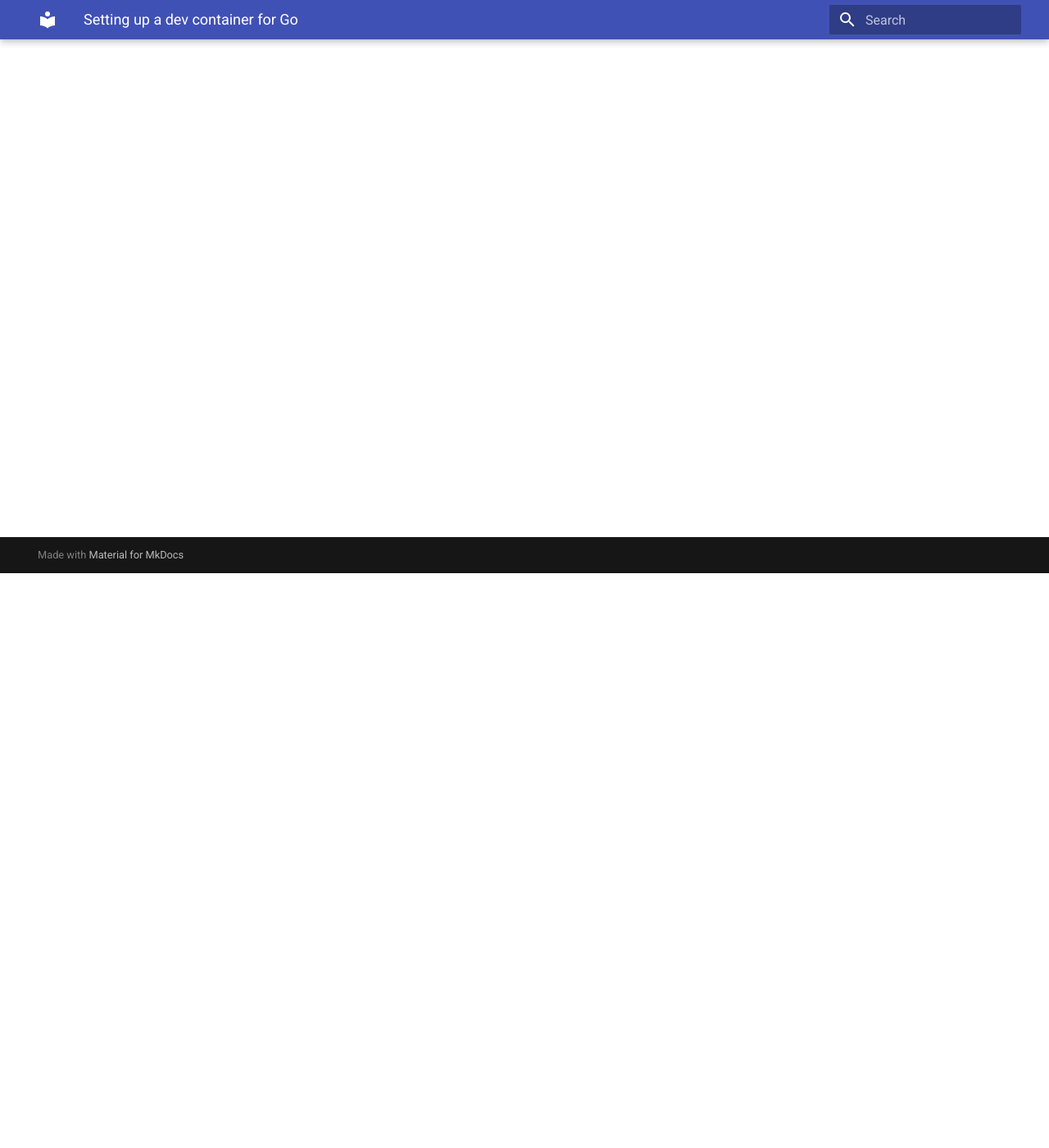
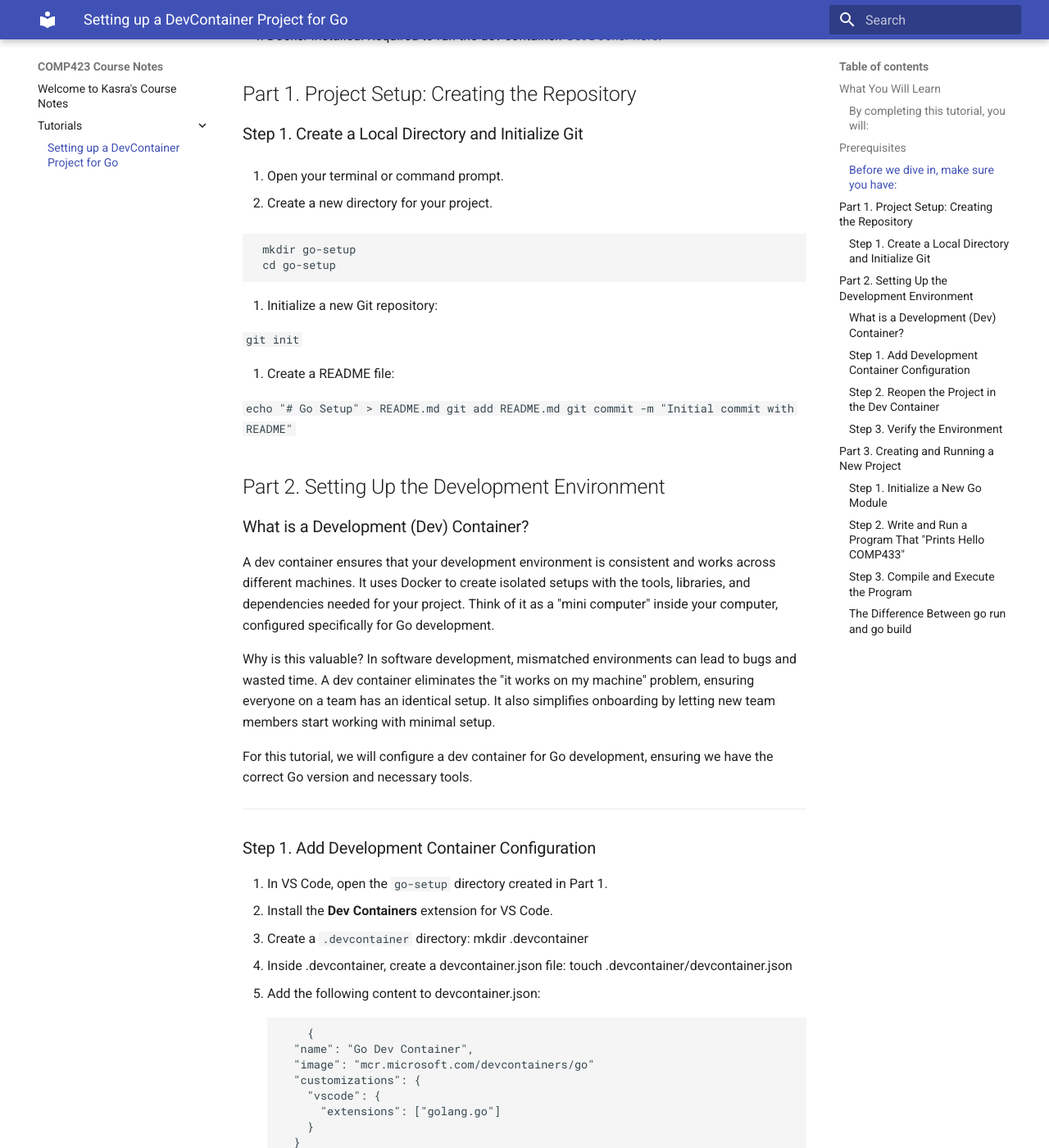
Before and after one commit to Kasra84/comp423-course-notes, an MkDocs documentation site: the page built from docs/tutorials/go-setup.md, in a window 1280 px wide and 1400 px high, scrolled down 701 px. Shown: the whole window at 82% size. Built offline with MkDocs 1.6.1 and Material for MkDocs 9.7.7, drawn with Linux system fonts in a browser that asks for light colours; some of the changed text lies outside the part shown.

Commit message:
Go Setup

````diff
--- a/docs/tutorials/go-setup.md
+++ b/docs/tutorials/go-setup.md
@@ -1,4 +1,130 @@
-# Setting up a dev container for Go
+# Setting up a DevContainer Project for Go
 
 * Primary author: [Kasra Zamani](https://github.com/Kasra84)
 * Reviewer: [Ethan Bonsall](https://github.com/ethanbonsall)
+## What You Will Learn
+### By completing this tutorial, you will:
+
+1. Set up a basic Go Development Container in VS Code to streamline development.
+2. Create a basic Go program
+3. Gain insight into the tools and practices used in open-source and professional software projects.
+
+## Prerequisites
+### Before we dive in, make sure you have:
+
+1. A GitHub account: If you don’t have one yet, sign up at [GitHub](https://github.com/).
+2. Git installed: [Install Git](https://git-scm.com/book/en/v2/Getting-Started-Installing-Git) if you don’t already have it.
+3. Visual Studio Code (VS Code): Download and install it from [here](https://code.visualstudio.com/).
+4. Docker installed: Required to run the dev container. [Get Docker here](https://www.docker.com/products/docker-desktop/).
+
+## Part 1. Project Setup: Creating the Repository
+### Step 1. Create a Local Directory and Initialize Git
+ 1. Open your terminal or command prompt.
+
+ 2. Create a new directory for your project.
+
+
+```
+ mkdir go-setup
+ cd go-setup
+
+```
+
+ 3. Initialize a new Git repository:
+
+`git init`
+
+ 4. Create a README file:
+
+
+`echo "# Go Setup" > README.md
+git add README.md
+git commit -m "Initial commit with README"`
+
+
+## Part 2. Setting Up the Development Environment
+
+### What is a Development (Dev) Container?
+A dev container ensures that your development environment is consistent and works across different machines. It uses Docker to create isolated setups with the tools, libraries, and dependencies needed for your project. Think of it as a "mini computer" inside your computer, configured specifically for Go development.
+
+Why is this valuable? In software development, mismatched environments can lead to bugs and wasted time. A dev container eliminates the "it works on my machine" problem, ensuring everyone on a team has an identical setup. It also simplifies onboarding by letting new team members start working with minimal setup.
+
+For this tutorial, we will configure a dev container for Go development, ensuring we have the correct Go version and necessary tools.
+
+---
+
+### Step 1. Add Development Container Configuration
+1. In VS Code, open the `go-setup` directory created in Part 1.
+2. Install the **Dev Containers** extension for VS Code.
+3. Create a `.devcontainer` directory:
+   mkdir .devcontainer
+4. Inside .devcontainer, create a devcontainer.json file:
+    touch .devcontainer/devcontainer.json
+5. Add the following content to devcontainer.json:
+```
+    {
+  "name": "Go Dev Container",
+  "image": "mcr.microsoft.com/devcontainers/go"
+  "customizations": {
+    "vscode": {
+      "extensions": ["golang.go"]
+    }
+  }
+}
+
+```
+
+### Step 2. Reopen the Project in the Dev Container
+
+1. In VS Code, press Ctrl+Shift+P (or Cmd+Shift+P on Mac) to open the Command Palette.
+2. Search for and select "Dev Containers: Reopen in Container".
+3. Wait for the container to build and start. This might take a few minutes the first time.
+
+### Step 3. Verify the Environment
+
+1. Open the terminal in VS Code and run:
+    `go version`
+
+2. You should see the Go: version installed in the container.
+
+## Part 3. Creating and Running a New Project
+
+### Step 1. Initialize a New Go Module
+1. In the terminal, navigate to your `go-setup` directory
+2. Initialize a Go module:
+
+   `go mod init go-setup`
+
+### Step 2. Write and Run a Program That "Prints Hello COMP433"
+
+1. Create a new file named "main.go"
+    `touch main.go`
+2. Open main.go and give it the input:
+
+```go
+
+package main
+
+import "fmt"
+
+func main() {
+    fmt.Println("Hello COMP423")
+}
+```
+
+3. In the terminal, you can now run the program by inputting:
+        `go run main.go` this will print `Hello COMP423`
+
+
+### Step 3. Compile and Execute the Program
+
+1. Compile the go program into an executable binary by typing:
+    `go build main.go`
+2. Now that you have the executable `main` file, you can run the executable:
+    `./main` this should print `Hello COMP423` as well.
+
+### The Difference Between `go run` and `go build`
+
+1. The `go run` command is primarily for quick compilation and execution
+   in the case you want to immediately test the code.
+2. The `go build` command compiles and creates an executable binary file.
````
